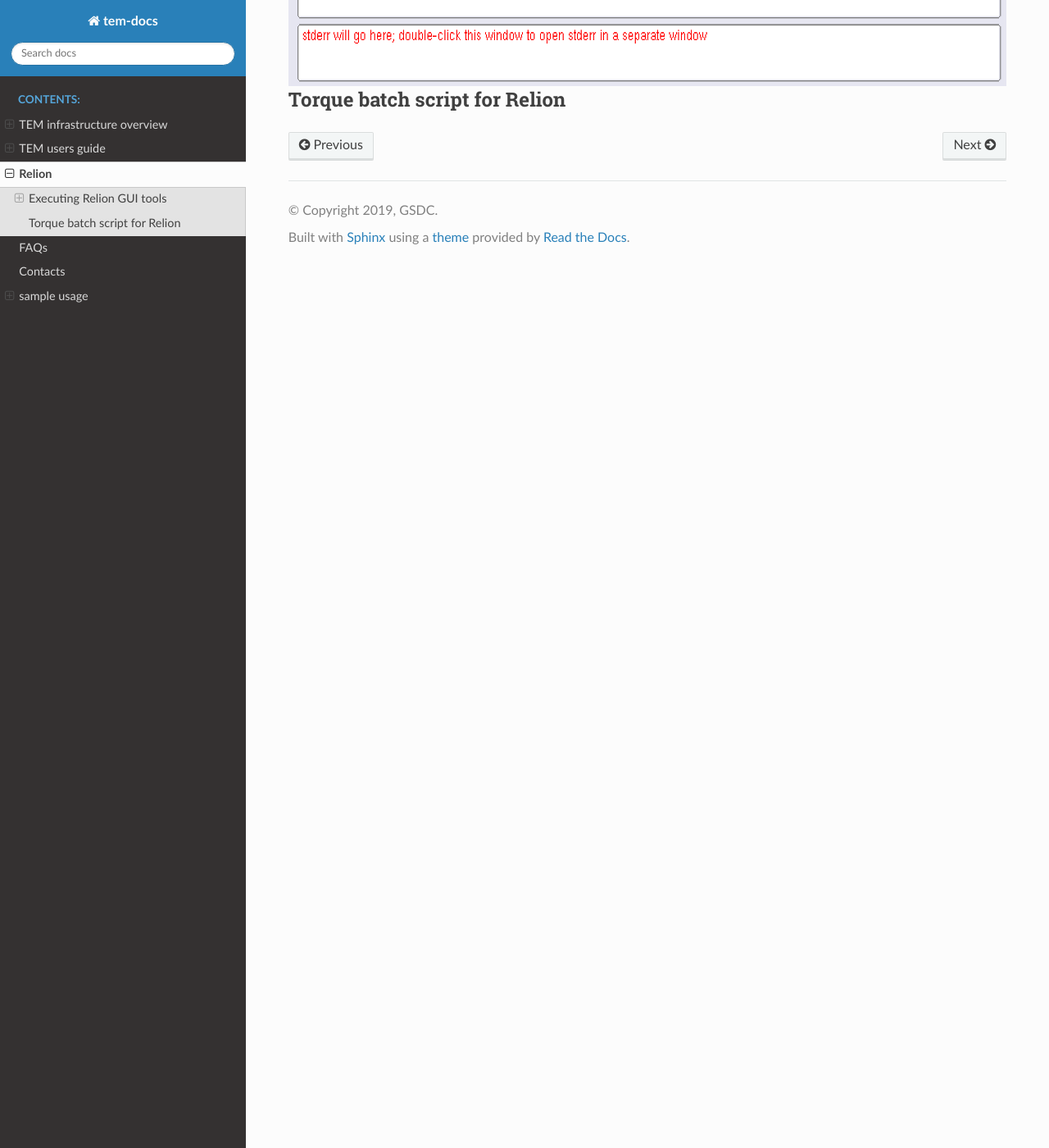
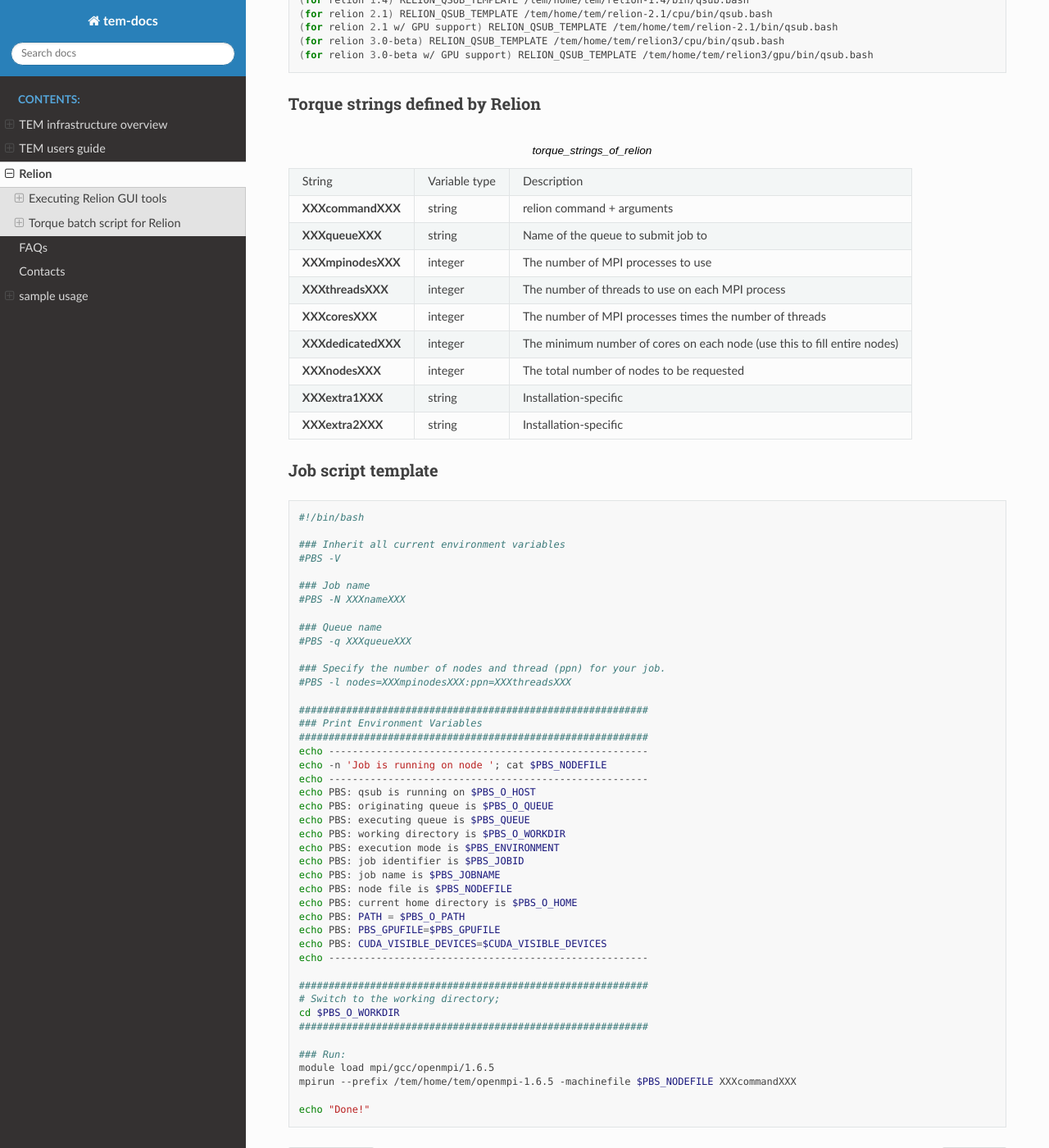
Before and after one commit to junglok/tem-docs, a Sphinx documentation site: the page built from docs/relion.rst, in a window 1280 px wide and 1400 px high, scrolled down 2579 px. Shown: the whole window at 82% size. Built offline with Sphinx 7.4.7 and the Read the Docs theme 2.0.0, drawn with Linux system fonts in a browser that asks for light colours; some of the changed text lies outside the part shown.

Commit message:
first commit

```diff
--- a/docs/relion.rst
+++ b/docs/relion.rst
@@ -81,11 +81,103 @@ How to start Relion data analysis tool
 
 
 .. image:: images/relion-screenshot.png
-    :scale: 70 %
+    :scale: 50 %
     :align: center
-
 
 
 
 Torque batch script for Relion
 ==============================
+
+RELION_QSUB_TEMPLATE variable
+-----------------------------
+Relion defines lots of environment variables that can be used to execute different types of subtasks in the analysis workflows. Among these, "RELION_QSUB_TEMPLATE" describes the location of a proper Torque batch job script to interact with Torque-based service farm (already included in the environment modules)
+
+.. code-block:: bash
+
+  (for relion 1.4) RELION_QSUB_TEMPLATE /tem/home/tem/relion-1.4/bin/qsub.bash
+  (for relion 2.1) RELION_QSUB_TEMPLATE /tem/home/tem/relion-2.1/cpu/bin/qsub.bash
+  (for relion 2.1 w/ GPU support) RELION_QSUB_TEMPLATE /tem/home/tem/relion-2.1/bin/qsub.bash
+  (for relion 3.0-beta) RELION_QSUB_TEMPLATE /tem/home/tem/relion3/cpu/bin/qsub.bash
+  (for relion 3.0-beta w/ GPU support) RELION_QSUB_TEMPLATE /tem/home/tem/relion3/gpu/bin/qsub.bash
+
+
+Torque strings defined by Relion
+--------------------------------
+
+.. table:: torque_strings_of_relion
+
+  +----------------------+------------------------+------------------------------------------------------------+
+  | String               | Variable type          | Description                                                |
+  +----------------------+------------------------+------------------------------------------------------------+
+  | **XXXcommandXXX**    | string                 | relion command + arguments                                 |
+  +----------------------+------------------------+------------------------------------------------------------+
+  | **XXXqueueXXX**      | string                 | Name of the queue to submit job to                         |
+  +----------------------+------------------------+------------------------------------------------------------+
+  | **XXXmpinodesXXX**   | integer                | The number of MPI processes to use                         |
+  +----------------------+------------------------+------------------------------------------------------------+
+  | **XXXthreadsXXX**    | integer                | The number of threads to use on each MPI process           |
+  +----------------------+------------------------+------------------------------------------------------------+
+  | **XXXcoresXXX**      | integer                | The number of MPI processes times the number of threads    |
+  +----------------------+------------------------+------------------------------------------------------------+
+  | **XXXdedicatedXXX**  | integer                | The minimum number of cores on each node                   |
+  |                      |                        | (use this to fill entire nodes)                            |
+  +----------------------+------------------------+------------------------------------------------------------+
+  | **XXXnodesXXX**      | integer                | The total number of nodes to be requested                  |
+  +----------------------+------------------------+------------------------------------------------------------+
+  | **XXXextra1XXX**     | string                 | Installation-specific                                      |
+  +----------------------+------------------------+------------------------------------------------------------+
+  | **XXXextra2XXX**     | string                 | Installation-specific                                      |
+  +----------------------+------------------------+------------------------------------------------------------+
+
+
+Job script template
+-------------------
+
+
+.. code-block:: bash
+
+  #!/bin/bash
+
+  ### Inherit all current environment variables
+  #PBS -V
+
+  ### Job name
+  #PBS -N XXXnameXXX
+
+  ### Queue name
+  #PBS -q XXXqueueXXX
+
+  ### Specify the number of nodes and thread (ppn) for your job.
+  #PBS -l nodes=XXXmpinodesXXX:ppn=XXXthreadsXXX
+
+  ###########################################################
+  ### Print Environment Variables
+  ###########################################################
+  echo ------------------------------------------------------
+  echo -n 'Job is running on node '; cat $PBS_NODEFILE
+  echo ------------------------------------------------------
+  echo PBS: qsub is running on $PBS_O_HOST
+  echo PBS: originating queue is $PBS_O_QUEUE
+  echo PBS: executing queue is $PBS_QUEUE
+  echo PBS: working directory is $PBS_O_WORKDIR
+  echo PBS: execution mode is $PBS_ENVIRONMENT
+  echo PBS: job identifier is $PBS_JOBID
+  echo PBS: job name is $PBS_JOBNAME
+  echo PBS: node file is $PBS_NODEFILE
+  echo PBS: current home directory is $PBS_O_HOME
+  echo PBS: PATH = $PBS_O_PATH
+  echo PBS: PBS_GPUFILE=$PBS_GPUFILE
+  echo PBS: CUDA_VISIBLE_DEVICES=$CUDA_VISIBLE_DEVICES
+  echo ------------------------------------------------------
+
+  ###########################################################
+  # Switch to the working directory;
+  cd $PBS_O_WORKDIR
+  ###########################################################
+
+  ### Run:
+  module load mpi/gcc/openmpi/1.6.5
+  mpirun --prefix /tem/home/tem/openmpi-1.6.5 -machinefile $PBS_NODEFILE XXXcommandXXX
+
+  echo "Done!"
```
Also changed, not shown: 1 other file.
